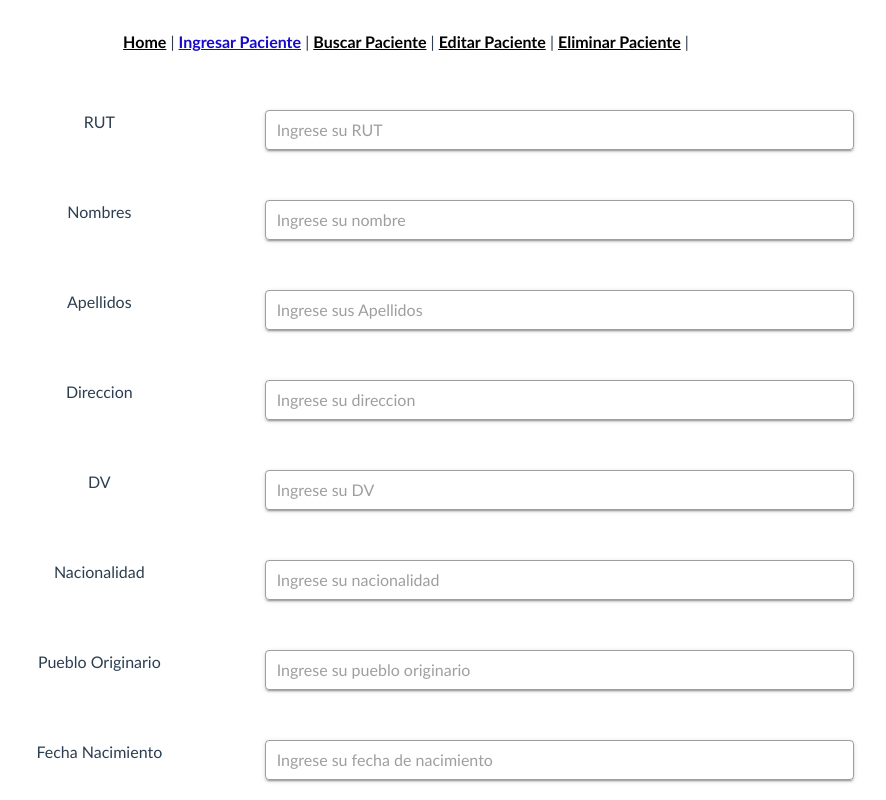
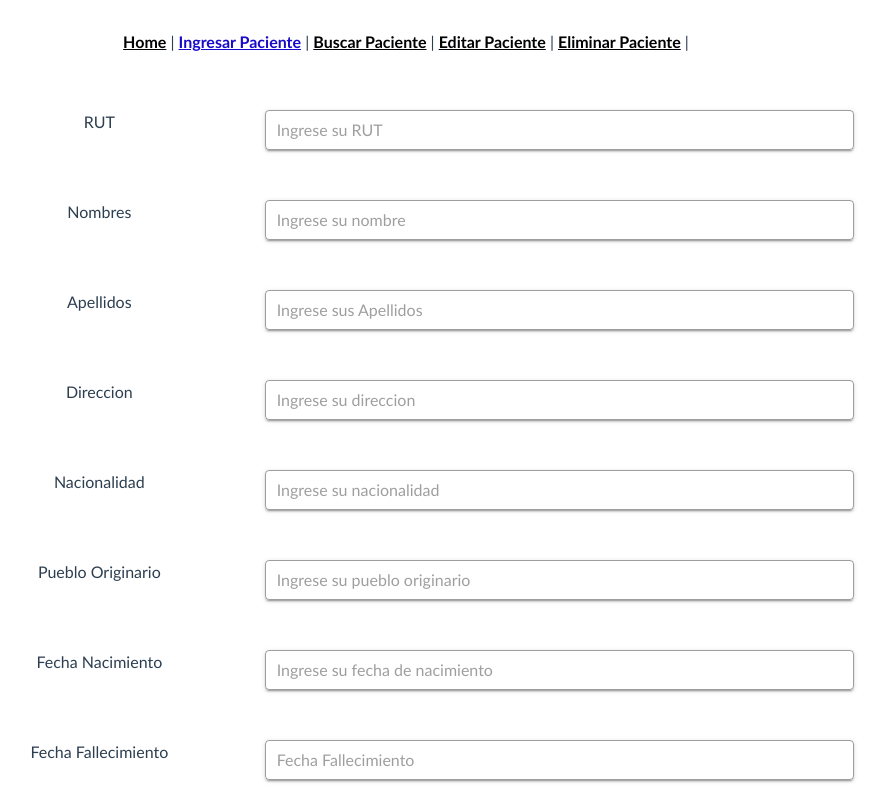
Before and after one commit to neiraRail/isoft-epi-ui, a Vue app: page /crear-paciente in a window 1280 px wide. Shown: the top 800 px of the page, without its empty margins (234-1120 px from the left). Built offline with nearby package versions, Linux system fonts and the light colour scheme.

Commit message:
se agrega todo lo disponible para integrar

```diff
--- a/package.json
+++ b/package.json
@@ -9,6 +9,7 @@
     "lint": "vue-cli-service lint"
   },
   "dependencies": {
+    "axion": "^0.1.0",
     "axios": "^0.21.1",
     "vue": "^2.6.12",
     "vue-router": "^3.4.9",
--- a/src/components/PacienteFormulario.vue
+++ b/src/components/PacienteFormulario.vue
@@ -64,21 +64,6 @@
 
         />
       </v-col>
-
-      <v-col cols="12" md="4">
-        <p>DV</p>
-      </v-col>
-      <v-col cols="12" md="8">
-        <v-text-field
-          dense
-          outlined
-          solo
-          placeholder="Ingrese su DV"
-          v-model="paciente.pacDv"
-          type="text"
-          :rules="[formRules.noBlankTextRequired]"
-        />
-      </v-col>
       <v-col cols="12" md="4">
         <p>Nacionalidad</p>
       </v-col>
@@ -120,7 +105,21 @@
           type="text"
           :rules="[formRules.noBlankTextRequired]"
         />
-      </v-col> <v-col cols="12" md="4">
+      </v-col>
+       <v-col cols="12" md="4">
+        <p>Fecha Fallecimiento</p>
+      </v-col>
+      <v-col cols="12" md="8">
+        <v-text-field
+          dense
+          outlined
+          solo
+          placeholder="Fecha Fallecimiento"
+          v-model="paciente.pacFechaFallecimiento"
+          type="text"
+        />
+      </v-col>
+       <v-col cols="12" md="4">
         <p>Sexo</p>
       </v-col>
       <v-col cols="12" md="8">
@@ -144,7 +143,7 @@
           placeholder="Ingrese su numero de telefono"
           v-model="paciente.pacTelefono"
           type="text"
-          :rules="[formRules.noBlankTextRequired]"
+          :rules="[formRules.phoneLength]"
         />
       </v-col>
       <v-col cols="12" align="center" justify="center">
@@ -166,7 +165,7 @@ export default {
         pacNombres:"",
         pacApellidos: "",
         pacDireccion: "",
-        pacDv: "",
+        pacFechaFallecimiento: "",
         pacNacionalidad: "",
         pacPuebloOriginario: "",
         pacSexo:"",
--- a/src/components/PacienteTabla.vue
+++ b/src/components/PacienteTabla.vue
@@ -33,8 +33,8 @@ export default {
           text: "RUT",
           value: "paciente.pacRut",
           filter: (value) => {
-            if (!this.nombreFilter) return true;
-            return value.toString().includes(this.nombreFilter.toString());
+            if (!this.rutFilter) return true;
+            return value.toString().includes(this.rutFilter.toString());
           },
 
         },
@@ -52,7 +52,7 @@ export default {
         value: "paciente.pacDireccion" },
         {
           text: "",
-          value: "paciente.pacDv",
+          value: "paciente.pacFechaFallecimiento",
         },
         {
           text: "",
--- a/src/services/paciente.service.js
+++ b/src/services/paciente.service.js
@@ -2,7 +2,7 @@ import ApiService from "@/services/api.service";
 const url = "paciente";
 export const service = {
     getAll() {
-        return ApiService.get(url, { id: "" });
+        return ApiService.get(url+"/buscar", { id: "" });
     },
     get(id) {
         return ApiService.get(url, { id: id });
--- a/src/services/pacienteBuscar.service.js
+++ /dev/null
@@ -1,20 +0,0 @@
-import ApiService from "@/services/api.service";
-const url = "buscar";
-export const service = {
-    getAll() {
-        return ApiService.get(url, { id: "buscar" });
-    },
-    get(id) {
-        return ApiService.get(url, { id: id });
-    },
-    create(params) {
-        return ApiService.post(url, { params: params });
-    },
-    update(id, params) {
-        return ApiService.update(url, { id: id, params: params });
-    },
-    destroy(id) {
-        return ApiService.delete(url, { id: id });
-    },
-};
-export default service;
--- a/src/views/BuscarPaciente.vue
+++ b/src/views/BuscarPaciente.vue
@@ -5,7 +5,7 @@
 </template>
 
 <script>
-import pacienteBuscarService from "@/services/pacienteBuscar.service";
+import pacienteService from "@/services/paciente.service";
 export default {
   name: "home",
   data(){
@@ -15,7 +15,7 @@ export default {
   },
   methods: {
     fetchPacientes() {
-      pacienteBuscarService.getAll().then(response => (this.paciente = response.data));
+      pacienteService.getAll().then(response => (this.paciente = response.data));
     }
   },
   components: {
```
Also changed, not shown: 1 other file (tests, documents, lock files or other folders).
